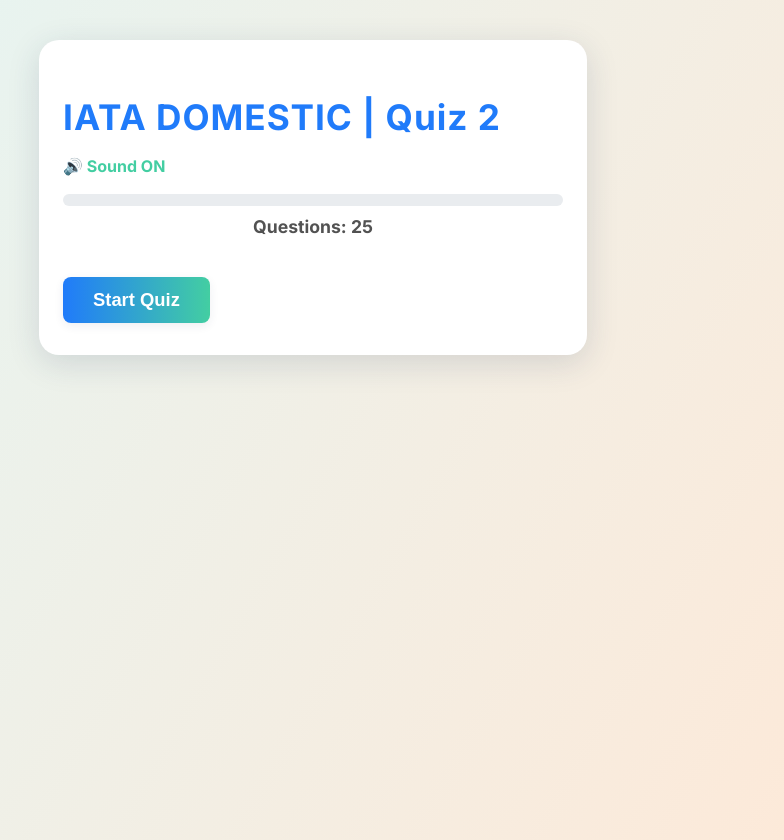
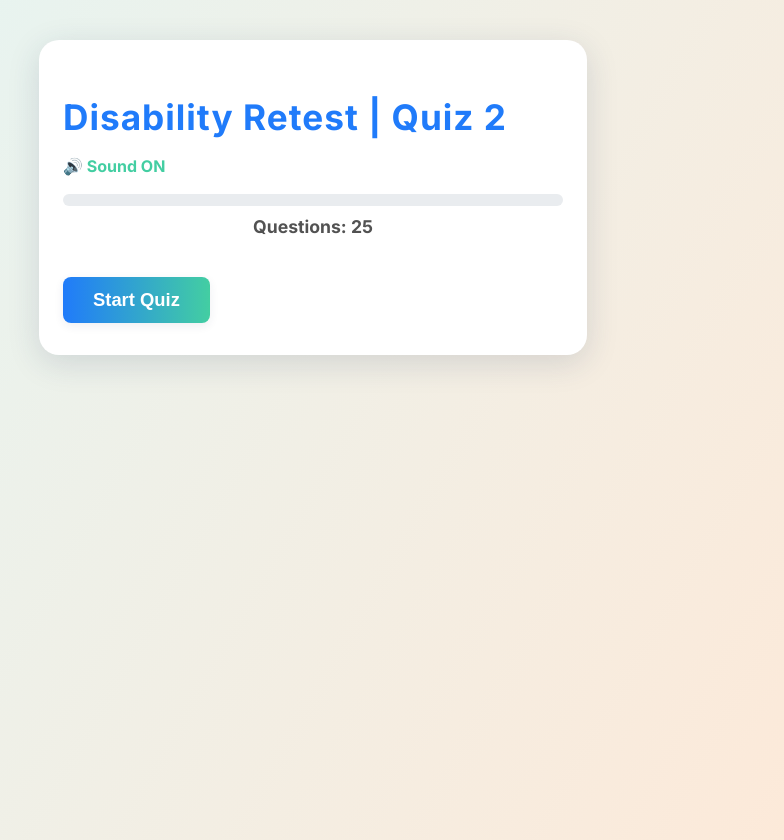
Before and after one commit to unni-aceprogram/Disability-, a plain HTML site: page D_Q2.html in a window 1280 px wide. Shown: the whole page, without its empty margins (327-1111 px from the left). Drawn offline with nearby package versions, Linux system fonts and the light colour scheme.

Commit message:
D_Q2.html

```diff
--- a/D_Q2.html
+++ b/D_Q2.html
@@ -3,7 +3,7 @@
 <head>
 <link rel="stylesheet" href="https://fonts.googleapis.com/css2?family=Inter:wght@400;700&display=swap">
 <meta charset="UTF-8" />
-<title>IATA DOMESTIC | Quiz 2</title>
+<title>Disability Retest | Quiz 2</title>
 <style>
 body {
 font-family: 'Inter', Arial, sans-serif;
@@ -178,7 +178,7 @@
 </head>
 <body>
 <div class="container">
-<h1>IATA DOMESTIC | Quiz 2</h1>
+<h1>Disability Retest | Quiz 2</h1>
 <div id="sound-toggle" onclick="toggleSound()">
 <span id="sound-icon">🔊</span> <span id="sound-text">Sound ON</span>
 </div>
```
